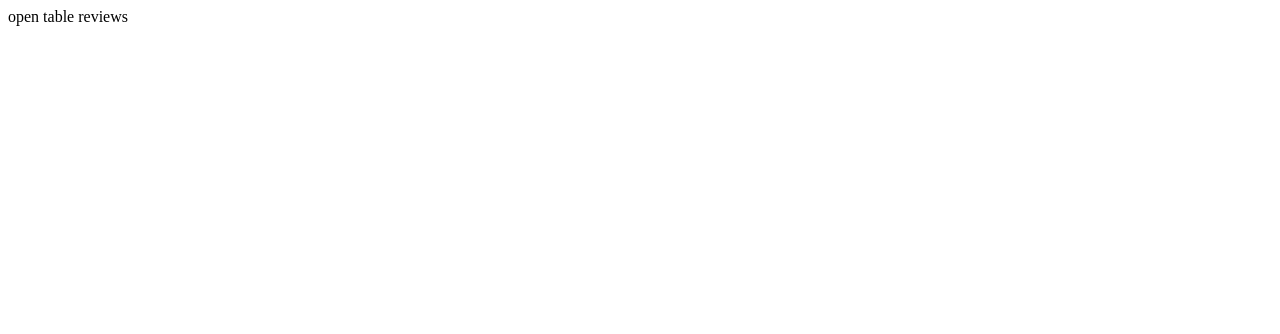
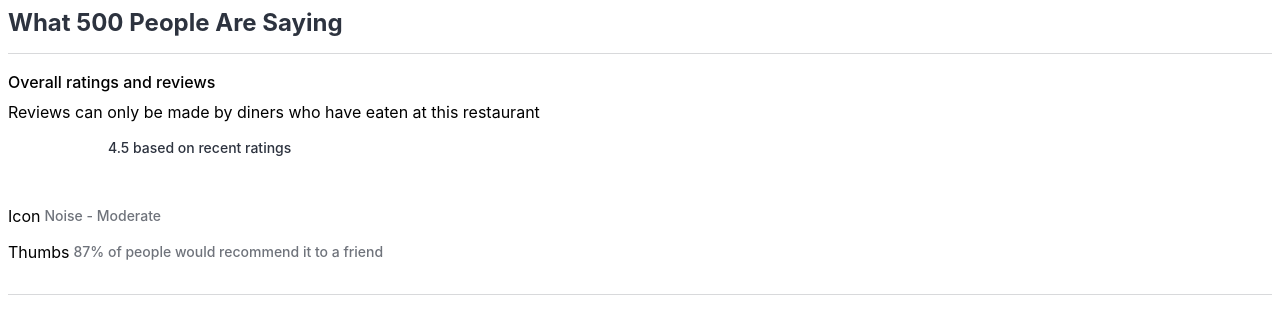
Before and after one commit to wait-on-me/component-reviews, a React app: page / in a window 1280 px wide. Shown: the top 334 px of the page. Built offline with nearby package versions, Linux system fonts and the light colour scheme.

Commit message:
Create outline for ratings overview

```diff
--- /dev/null
+++ b/client/App.jsx
@@ -0,0 +1,17 @@
+import React from 'react';
+import Overview from './Overview.jsx'
+class App extends React.Component {
+  constructor(props) {
+    super(props);
+
+  }
+  render() {
+    return (
+      <div>
+        <Overview />
+      </div>
+    );
+  }
+}
+
+export default App;
--- /dev/null
+++ b/client/Overview.jsx
@@ -0,0 +1,170 @@
+import React from 'react';
+
+import styled from 'styled-components';
+
+class Overview extends React.Component {
+  constructor(props) {
+    super(props);
+    this.state = {
+
+    }
+  }
+  render() {
+    return (
+      <div>
+        <ReviewsSummary>
+          <ReviewsSummaryContainer>
+            <ReviewsOverviewHeaderText>What 500 People Are Saying</ReviewsOverviewHeaderText>
+            <OverallRatingsReviewsContainer>
+              <OverallRatingsNumbersContainer>
+                <OverallRatingsText>Overall ratings and reviews</OverallRatingsText>
+                <OverallRatingsTextTwo>Reviews can only be made by diners who have eaten at this restaurant</OverallRatingsTextTwo>
+                <StarsAndRatingContainer>
+                  <StarsContainer>
+                  </StarsContainer>
+                  <OverallNumberRating>4.5 based on recent ratings</OverallNumberRating>
+                </StarsAndRatingContainer>
+                <CategoryRatingsContainer>
+
+                </CategoryRatingsContainer>
+                <NoiseContainer>
+                  <NoiseAndResultContainer>
+                    <IconDiv>Icon</IconDiv>
+                    <NoiseResult>Noise - Moderate</NoiseResult>
+                  </NoiseAndResultContainer>
+                </NoiseContainer>
+                <RecommendationsContainer>
+                  <RecommendationResultContainer>
+                    <ThumbsIconDiv>Thumbs</ThumbsIconDiv>
+                    <RecommendationResult>87% of people would recommend it to a friend</RecommendationResult>
+                  </RecommendationResultContainer>
+                </RecommendationsContainer>
+              </OverallRatingsNumbersContainer>
+            </OverallRatingsReviewsContainer>
+          </ReviewsSummaryContainer>
+        </ReviewsSummary>
+      </div>
+    );
+  }
+
+}
+
+export default Overview;
+
+const ReviewsSummary = styled.div`
+  display: flex;
+  flex-direction: column;
+`;
+
+const ReviewsSummaryContainer = styled.div`
+  font-family: BrandonText,-apple-system,BlinkMacSystemFont,Segoe UI,Roboto,Helvetica,Arial,sans-serif,Apple Color Emoji,Segoe UI Emoji,Segoe UI Symbol;
+  padding-bottom: 2rem;
+  margin-bottom: 2rem;
+  border-bottom: solid 1px #d8d9db;
+`;
+const ReviewsOverviewHeaderText = styled.div`
+  font-size: 1.5rem;
+  font-weight: bold;
+  line-height; 1.33;
+  color: #2d333f;
+  border-bottom: 1px solid #d8d9db;
+  padding-bottom: 1rem;
+  margin: 0 0 1rem;
+  display: flex;
+  justify-content: space-between;
+`;
+
+const OverallRatingsReviewsContainer = styled.div`
+  display: flex;
+  flex-direction: row;
+`;
+
+const OverallRatingsNumbersContainer = styled.div`
+  display: flex;
+  flex-direction: column;
+
+`;
+
+const OverallRatingsText = styled.div`
+  font-size: 1rem;
+  line-height: 1.5;
+  font-weight: 500;
+  display: flex
+`;
+
+const OverallRatingsTextTwo = styled.div`
+  padding-top: 0.5rem;
+  font-size: 1rem;
+  font-weight: normal;
+`;
+
+const StarsAndRatingContainer = styled.div`
+  padding-top: 0.5rem;
+  padding-bottom: 1rem;
+  position: relative;
+  display: flex;
+  justify-content: flex-start;
+  flex-wrap: nowrap;
+  align-items: center;
+  font-size: 0.875rem;
+  color: #2d333f;
+  font-weight: 500;
+  line-height: 1.43;
+`;
+
+const StarsContainer = styled.div`
+  width: calc(16px * 5 + 0.25rem * 5);
+`;
+
+const OverallNumberRating = styled(StarsAndRatingContainer)`
+  font-size: 0.875rem;
+  line-height: 1.43;
+`;
+
+const CategoryRatingsContainer = styled.div`
+  display: flex;
+`;
+
+const NoiseContainer = styled.div`
+  padding-top: 1rem;
+  max-width: 100%;
+`;
+
+const NoiseAndResultContainer = styled.div`
+  display: flex;
+  align-items: center;
+`;
+
+const IconDiv = styled.div`
+  display: inherit;
+`;
+
+const NoiseResult = styled.div`
+  margin: 0 0 0 0.25rem;
+  font-weight: 500;
+  line-height: 1.43;
+  font-size: 0.875rem;
+  color: #6f737b;
+`;
+
+const RecommendationsContainer = styled.div`
+  padding-top: 1rem;
+  max-width: 100%
+`;
+
+const RecommendationResultContainer = styled.div`
+  display: flex;
+  align-items: center;
+`;
+
+const ThumbsIconDiv = styled.div`
+  display: inherit;
+`;
+
+const RecommendationResult = styled.div`
+  margin: 0 0 0 0.25rem;
+  font-weight: 500;
+  line-height: 1.43;
+  font-size: 0.875rem;
+  color: #6f737b;
+`;
--- a/client/index.js
+++ b/client/index.js
@@ -1,6 +1,5 @@
 import React from 'react';
 import ReactDOM from 'react-dom';
+import App from './App.jsx';
 
-const title = 'open table reviews';
-
-ReactDOM.render(<div>{title}</div>, document.getElementById('app'));
+ReactDOM.render(<App />, document.getElementById('app'));
```
